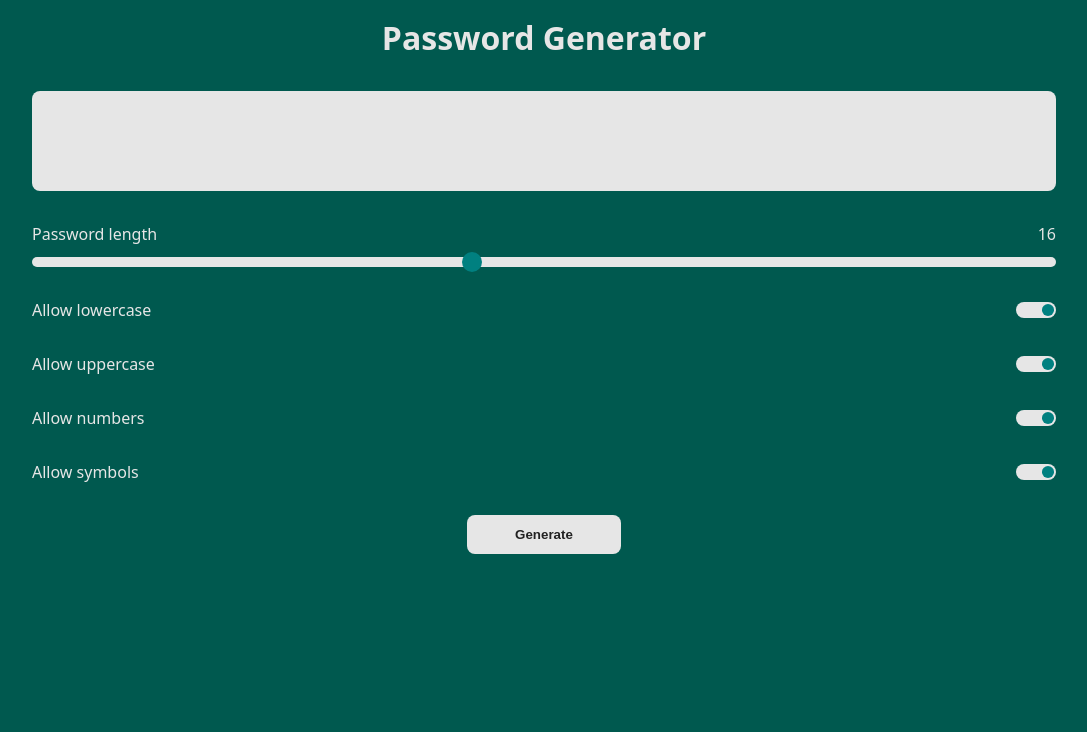
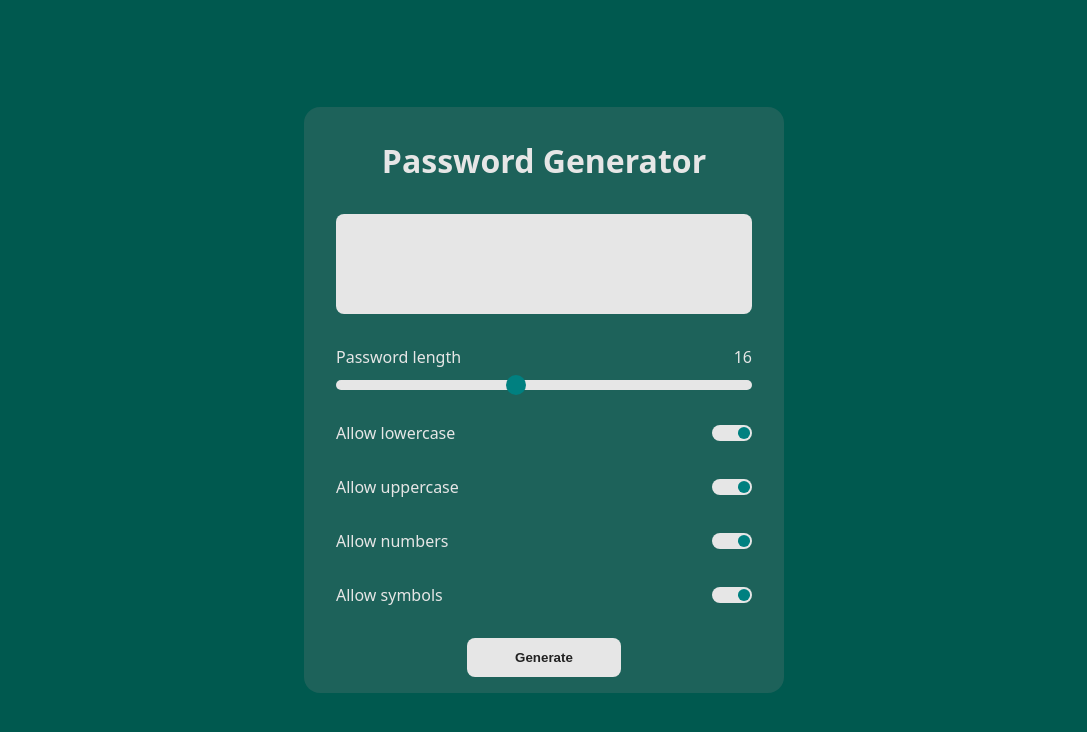
Before and after one commit to titoworlddev/password-generator, a Vue app: page / in a window 1280 px wide. Shown: the top 732 px of the page, without its empty margins (96-1183 px from the left). Built offline with nearby package versions, Linux system fonts and the light colour scheme.

Commit message:
Center container Scrollbar style

```diff
--- a/src/App.vue
+++ b/src/App.vue
@@ -1,25 +1,21 @@
 <template>
   <div class="container">
     <h1 class="app-title">Password Generator</h1>
-
     <div class="result-container">
       <p class="result">
         {{ password }}
       </p>
     </div>
-
     <form @submit.prevent="generate" class="password-form">
       <!-- Si custom-password esta checked entonces se vera esto y sino lo otro que es por defecto -->
       <!-- <CheckBox label="Custom password" id="custom-password" /> -->
       <!-- <input type="text" name="custom-password-input" id="custom-password-input" placeholder="Write your custom password">
-        <CheckBox label="Fill spaces with symbols" id="fill-spaces" /> -->
-
+          <CheckBox label="Fill spaces with symbols" id="fill-spaces" /> -->
       <RangeSlider />
       <CheckBox label="Allow lowercase" id="hasLowercase" checked />
       <CheckBox label="Allow uppercase" id="hasUppercase" checked />
       <CheckBox label="Allow numbers" id="hasNumbers" checked />
       <CheckBox label="Allow symbols" id="hasSymbols" checked />
-
       <div class="btn-container">
         <button>
           Generate
@@ -74,6 +70,7 @@ export default {
   padding: 1rem;
   color: var(--black-color);
   font-weight: 700;
+  overflow: auto;
 }
 
 .result {
--- a/src/styles/_container.scss
+++ b/src/styles/_container.scss
@@ -1,4 +1,13 @@
 .container {
-  width: 80%;
-  margin: 0 auto;
+  min-width: 480px;
+  border-radius: 16px;
+  background-color: #7e80803a;
+  padding: 1rem 2rem;
+  margin: 1rem;
 }
+
+@media screen and (max-width: calc(480px + 2rem)) {
+  .container {
+    min-width: calc(100% - 2rem);
+  }
+}
--- /dev/null
+++ b/src/styles/_scrollbar.scss
@@ -0,0 +1,9 @@
+::-webkit-scrollbar {
+  width: 10px;
+  height: 10px;
+}
+
+::-webkit-scrollbar-thumb {
+  background-color: teal;
+  border-radius: 8px;
+}
--- a/src/styles/main.css
+++ b/src/styles/main.css
@@ -1 +1 @@
-:root{--bg-color: #00594f;--white-color: #e6e6e6;--black-color: #222222}.container{width:80%;margin:0 auto}form{display:flex;flex-direction:column;gap:2rem}input{border:none;outline:none;background-color:var(--white-color);padding:.75rem 1rem;border-radius:8px;-webkit-border-radius:8px;-moz-border-radius:8px;-ms-border-radius:8px;-o-border-radius:8px}button{border:none;padding:.75rem 3rem;font-weight:bold;cursor:pointer;background-color:var(--white-color);color:var(--black-color);border-radius:8px;-webkit-border-radius:8px;-moz-border-radius:8px;-ms-border-radius:8px;-o-border-radius:8px}button:hover{background-color:#d4d4d4}.btn-container{display:flex;justify-content:center;align-items:center}*{margin:0;padding:0;box-sizing:border-box;-moz-box-sizing:border-box;-webkit-box-sizing:border-box}html{font-family:system-ui,-apple-system,BlinkMacSystemFont,"Segoe UI",Roboto,Oxygen,Ubuntu,Cantarell,"Open Sans","Helvetica Neue",sans-serif;background-color:var(--bg-color);color:var(--white-color)}
+:root{--bg-color: #00594f;--white-color: #e6e6e6;--black-color: #222222}.container{min-width:480px;border-radius:16px;background-color:rgba(126,128,128,.2274509804);padding:1rem 2rem;margin:1rem}@media screen and (max-width: calc(480px + 2rem)){.container{min-width:calc(100% - 2rem)}}form{display:flex;flex-direction:column;gap:2rem}input{border:none;outline:none;background-color:var(--white-color);padding:.75rem 1rem;border-radius:8px;-webkit-border-radius:8px;-moz-border-radius:8px;-ms-border-radius:8px;-o-border-radius:8px}button{border:none;padding:.75rem 3rem;font-weight:bold;cursor:pointer;background-color:var(--white-color);color:var(--black-color);border-radius:8px;-webkit-border-radius:8px;-moz-border-radius:8px;-ms-border-radius:8px;-o-border-radius:8px}button:hover{background-color:#d4d4d4}.btn-container{display:flex;justify-content:center;align-items:center}::-webkit-scrollbar{width:10px;height:10px}::-webkit-scrollbar-thumb{background-color:teal;border-radius:8px}*{margin:0;padding:0;box-sizing:border-box;-moz-box-sizing:border-box;-webkit-box-sizing:border-box}html{font-family:system-ui,-apple-system,BlinkMacSystemFont,"Segoe UI",Roboto,Oxygen,Ubuntu,Cantarell,"Open Sans","Helvetica Neue",sans-serif;background-color:var(--bg-color);color:var(--white-color)}#app{min-height:100vh;display:flex;flex-direction:column;justify-content:center;align-items:center}
--- a/src/styles/main.scss
+++ b/src/styles/main.scss
@@ -2,6 +2,7 @@
 @import 'container';
 @import 'forms';
 @import 'buttons';
+@import 'scrollbar';
 
 * {
   margin: 0;
@@ -17,3 +18,11 @@ html {
   background-color: var(--bg-color);
   color: var(--white-color);
 }
+
+#app {
+  min-height: 100vh;
+  display: flex;
+  flex-direction: column;
+  justify-content: center;
+  align-items: center;
+}
```
